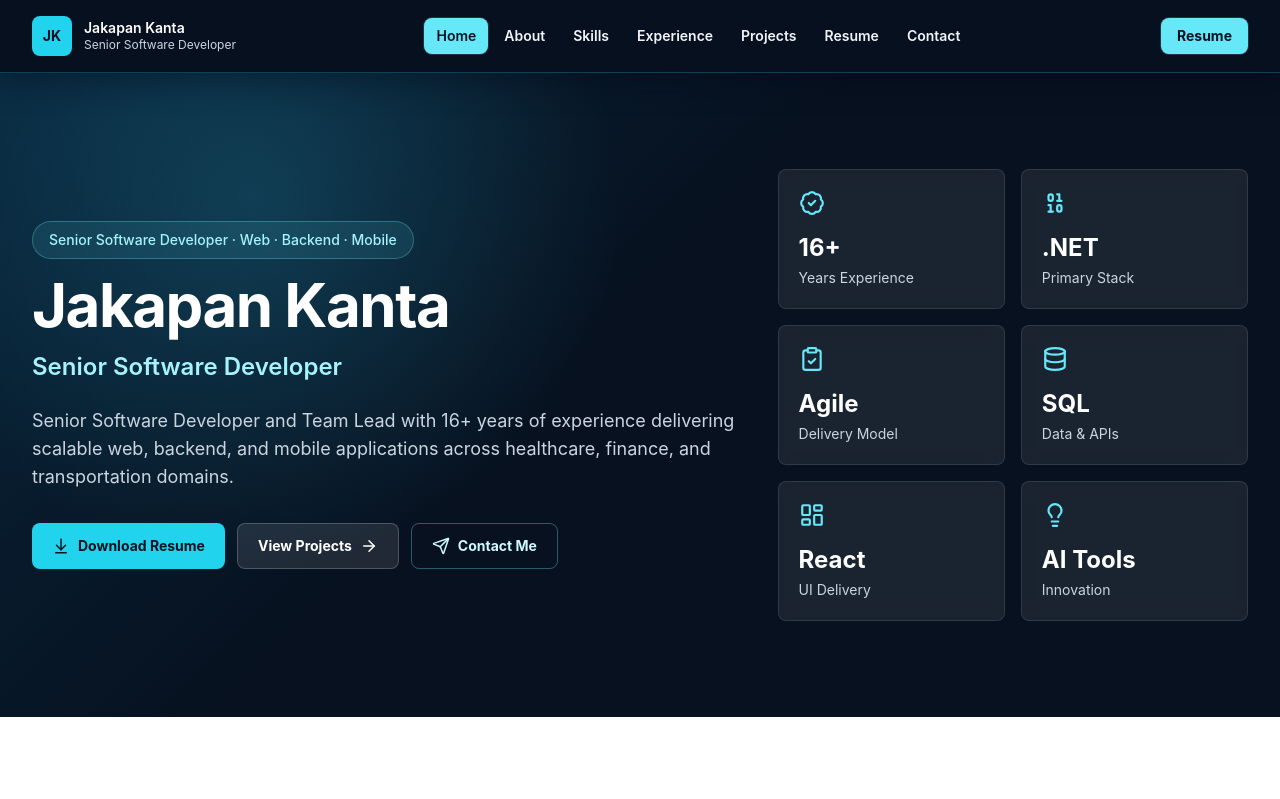
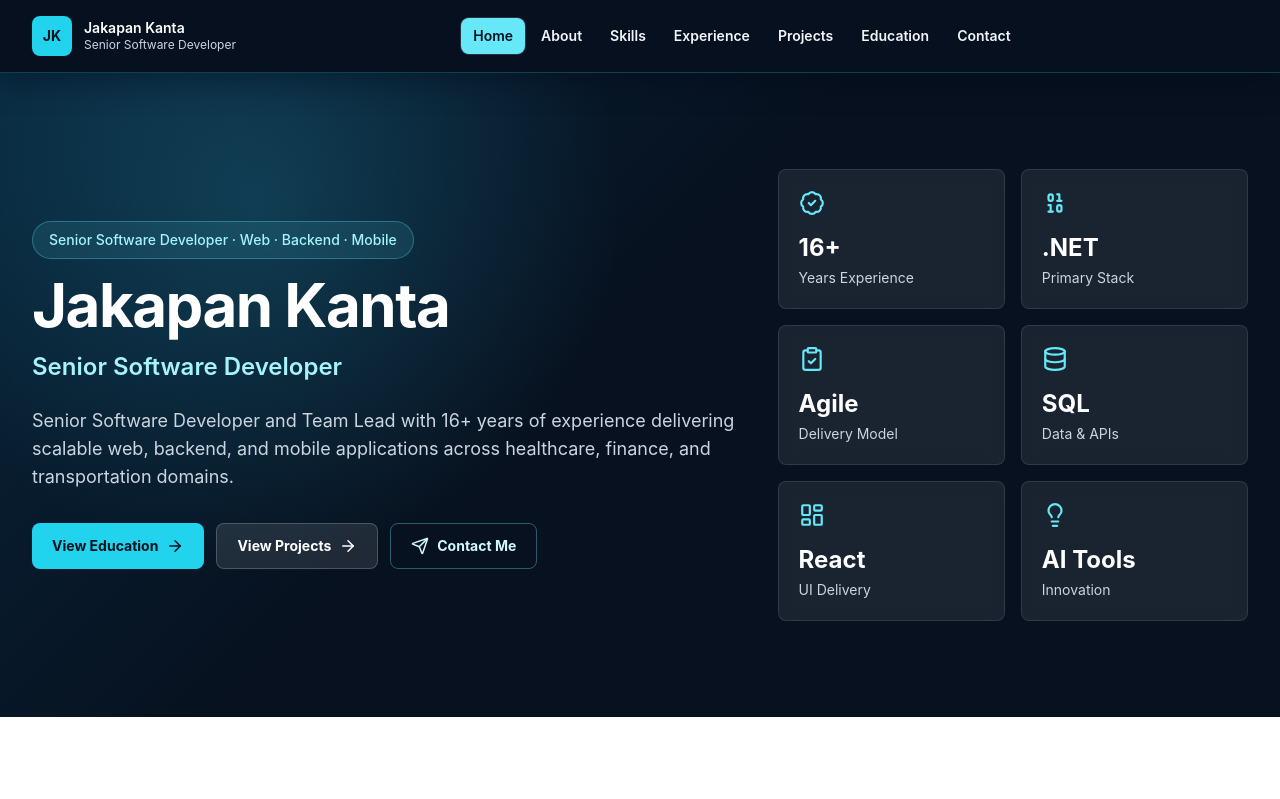
Before and after one commit to Ligerking007/JakapanK-Portfolio, a React (Vite) app: page / in a window 1280 px wide. Shown: the top 799 px of the page. Built offline with nearby package versions, Linux system fonts and the light colour scheme.

Commit message:
Replace resume section with education

```diff
--- a/src/App.tsx
+++ b/src/App.tsx
@@ -1,5 +1,4 @@
 import {
-  ArrowDownToLine,
   ArrowRight,
   Github,
   Linkedin,
@@ -28,7 +27,7 @@ const navigation = [
   { label: 'Skills', href: '#skills' },
   { label: 'Experience', href: '#experience' },
   { label: 'Projects', href: '#projects' },
-  { label: 'Resume', href: '#resume' },
+  { label: 'Education', href: '#education' },
   { label: 'Contact', href: '#contact' },
 ];
 
@@ -97,7 +96,7 @@ function App() {
         <Skills />
         <Experience />
         <Projects />
-        <Resume />
+        <Education />
         <Contact />
       </main>
       <Footer />
@@ -132,9 +131,6 @@ function Header({ activeSection, isMenuOpen, setIsMenuOpen }: HeaderProps) {
         </div>
 
         <div className="flex items-center gap-3">
-          <a className="hidden rounded-lg bg-cyan-300 px-4 py-2 text-sm font-bold text-navy-950 shadow-[0_0_0_1px_rgba(255,255,255,0.15)] transition hover:bg-white lg:inline-flex" href={profile.resumePath} download>
-            Resume
-          </a>
           <button
             type="button"
             className="inline-grid h-10 w-10 place-items-center rounded-lg border border-cyan-300/35 bg-white/[0.06] text-white lg:hidden"
@@ -171,12 +167,8 @@ function Header({ activeSection, isMenuOpen, setIsMenuOpen }: HeaderProps) {
                 {item.label}
               </a>
             ))}
-            <div className="mt-2 grid grid-cols-2 gap-2 border-t border-white/10 pt-3">
-              <a className="inline-flex items-center justify-center gap-2 rounded-lg bg-cyan-300 px-3 py-3 text-sm font-bold text-navy-950" href={profile.resumePath} download>
-                <ArrowDownToLine size={16} />
-                Resume
-              </a>
-              <a className="inline-flex items-center justify-center gap-2 rounded-lg border border-cyan-300/45 bg-white/[0.04] px-3 py-3 text-sm font-bold text-cyan-100" href="#contact" onClick={() => setIsMenuOpen(false)}>
+            <div className="mt-2 border-t border-white/10 pt-3">
+              <a className="inline-flex w-full items-center justify-center gap-2 rounded-lg border border-cyan-300/45 bg-white/[0.04] px-3 py-3 text-sm font-bold text-cyan-100" href="#contact" onClick={() => setIsMenuOpen(false)}>
                 <Send size={16} />
                 Contact
               </a>
@@ -228,9 +220,9 @@ function Hero() {
           <motion.p variants={fadeUp} transition={motionSettings.transition} className="mt-4 text-xl font-semibold text-cyan-200 sm:text-2xl">{profile.role}</motion.p>
           <motion.p variants={fadeUp} transition={motionSettings.transition} className="mt-6 max-w-3xl text-base leading-8 text-slate-300 sm:text-lg">{profile.summary}</motion.p>
           <motion.div variants={fadeUp} transition={motionSettings.transition} className="mt-8 flex flex-col gap-3 sm:flex-row">
-            <a className="btn-primary" href={profile.resumePath} download>
-              <ArrowDownToLine size={18} />
-              Download Resume
+            <a className="btn-primary" href="#education">
+              View Education
+              <ArrowRight size={18} />
             </a>
             <a className="btn-secondary" href="#projects">
               View Projects
@@ -454,28 +446,18 @@ function Projects() {
   );
 }
 
-function Resume() {
+function Education() {
   const motionSettings = useMotionSettings();
 
   return (
-    <section id="resume" className="section bg-white">
+    <section id="education" className="section bg-white">
       <SectionHeading
-        eyebrow="Resume"
-        title="Resume and education"
-        description="Download the PDF resume and review formal education background."
+        eyebrow="Education"
+        title="Academic background"
+        description="Formal education in information technology management and software-focused IT foundations."
       />
-      <motion.div {...motionSettings} variants={staggerContainer} className="mx-auto grid max-w-7xl gap-6 px-4 sm:px-6 lg:grid-cols-[0.8fr_1.2fr] lg:px-8">
-        <motion.div variants={fadeUp} transition={motionSettings.transition} className="card p-6 sm:p-8">
-          <h3 className="text-2xl font-bold text-navy-950">Download Resume</h3>
-          <p className="mt-4 leading-7 text-slate-600">
-            Place the final resume file at <span className="font-semibold text-slate-900">public/resume.pdf</span>. The button below is ready for GitHub Pages deployment.
-          </p>
-          <a className="btn-primary mt-6 w-full justify-center sm:w-auto" href={profile.resumePath} download>
-            <ArrowDownToLine size={18} />
-            Download Resume
-          </a>
-        </motion.div>
-        <div className="grid gap-5">
+      <motion.div {...motionSettings} variants={staggerContainer} className="mx-auto max-w-5xl px-4 sm:px-6 lg:px-8">
+        <div className="grid gap-5 md:grid-cols-2">
           {education.map((item) => (
             <motion.div key={item.school} variants={fadeUp} transition={motionSettings.transition} className="card p-6">
               <p className="text-sm font-semibold text-cyan-700">{item.period}</p>
--- a/src/data/profile.ts
+++ b/src/data/profile.ts
@@ -55,7 +55,6 @@ export const profile = {
   email: 'pundum_k@hotmail.com',
   linkedin: 'https://www.linkedin.com/in/jakapan-kanta-16199a158/',
   github: 'https://github.com/Ligerking007',
-  resumePath: `${import.meta.env.BASE_URL}resume.pdf`,
   summary:
     'Senior Software Developer and Team Lead with 16+ years of experience delivering scalable web, backend, and mobile applications across healthcare, finance, and transportation domains.',
   about:
```
Also changed, not shown: public/RESUME_PLACEHOLDER.md (deleted, +0 -9 lines), 2 other files (tests, documents, lock files or other folders).
